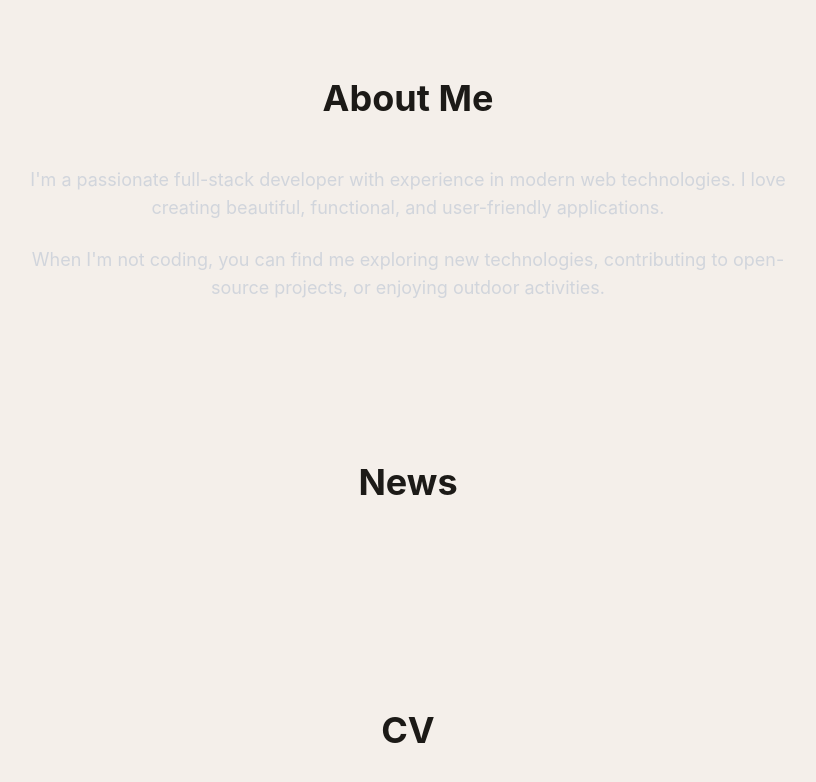
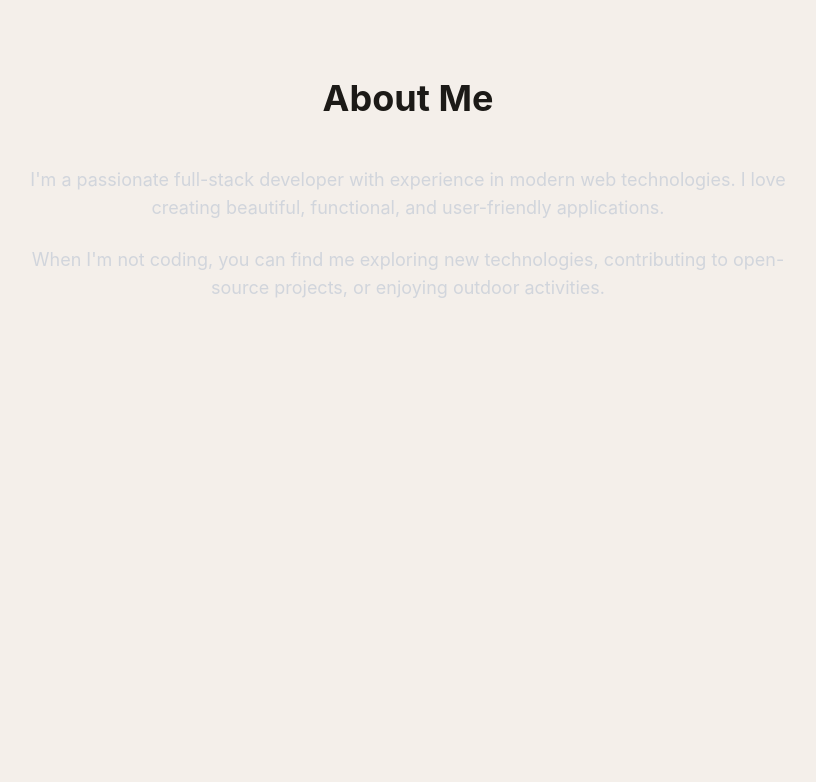
Before and after one commit to mukhlisanematova/mukhlisanematova.github.io, a React (Vite) app: page / in a window 1280 px wide. Shown: the part 802-1584 px from the top of the page, without its empty margins (232-1048 px from the left). After the commit the page ends 1184 px from the top, so only its background shows below. Built offline with nearby package versions, Linux system fonts and the light colour scheme.

Commit message:
update page

```diff
--- a/src/App.jsx
+++ b/src/App.jsx
@@ -13,9 +13,9 @@ function App() {
       <main>
         <Hero />
         <About />
-        <News />
+        {/* <News />
         <Projects />
-        <CV />
+        <CV /> */}
       </main>
     </div>
   )
```
